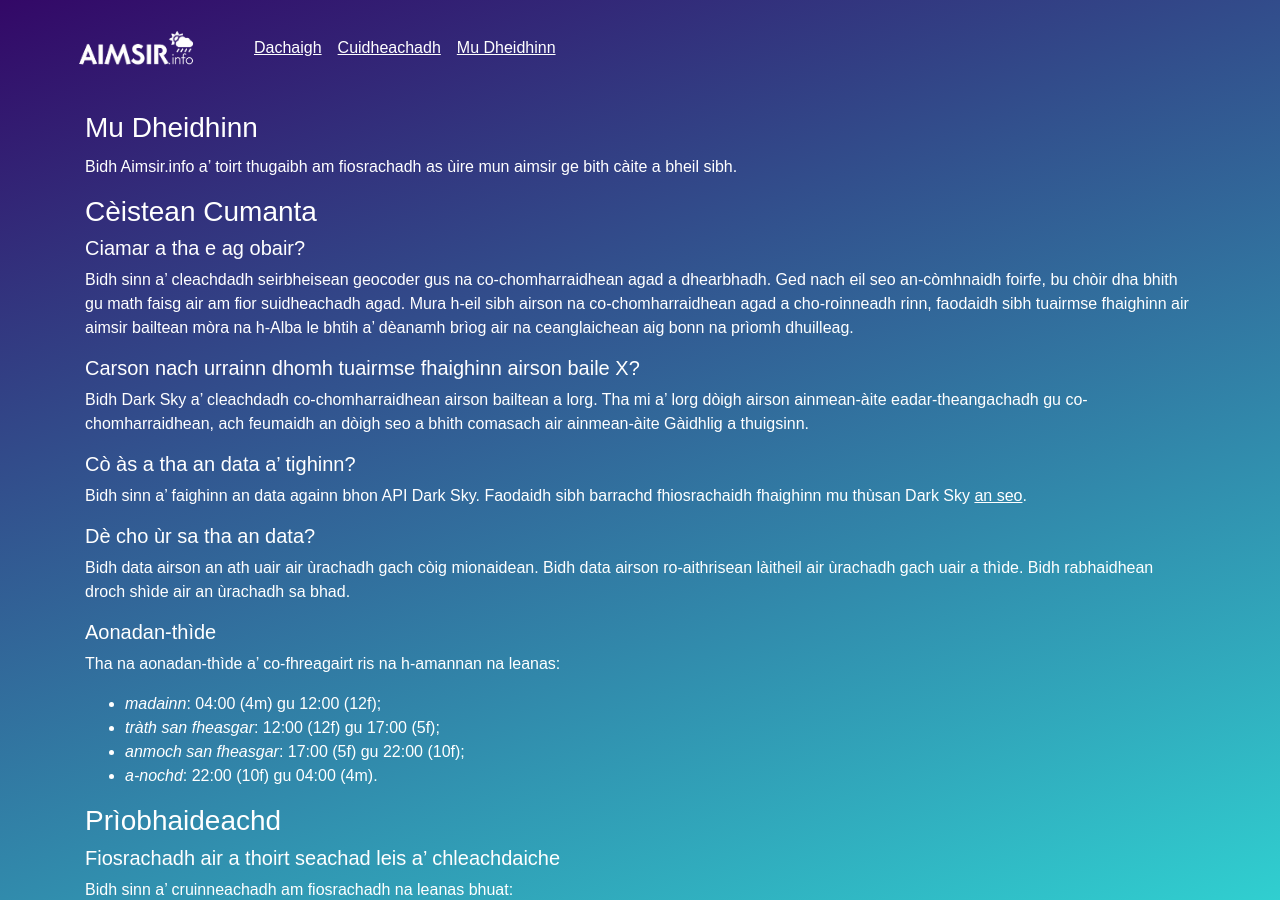
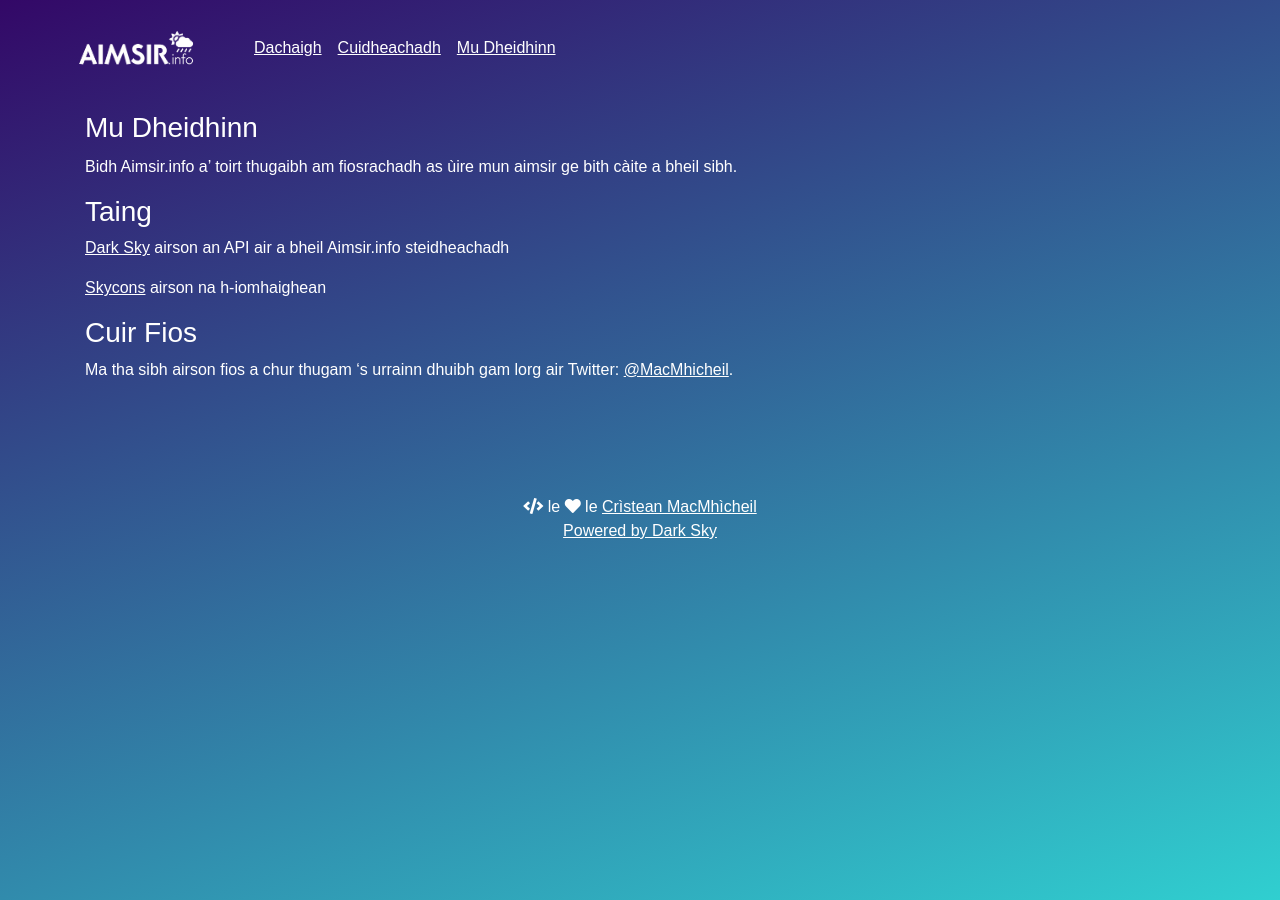
Before and after one commit to angeidheal/aimsir, a Jekyll site: the page built from mu-dheidhinn.md, in a window 1280 px wide and 900 px high. Built offline with Jekyll 4.4.1, drawn with Linux system fonts in a browser that asks for light colours; nearby versions of some CDN libraries; a script that is not in the unit is left out; some of the changed text lies outside the part shown.

Commit message:
Update help section

```diff
--- a/cuidheachadh/index.html
+++ b/cuidheachadh/index.html
@@ -4,9 +4,9 @@ title: Cuidheachadh
 permalink: /cuidheachadh/
 ---
 
-<h3><a href="{{ site.baseurl }}/cuidheachadh/comharra-lin-ios/" title="Stiùireadh airson comharra-lìn a chur ri sgrìon-dhachaigh iOS"><i class="fab fa-apple"></i> Mar a chuireas tu comharra-lìn ris an sgrìon-dhachaigh agad</a></h3>
+<h3><a href="{{ site.baseurl }}/cuidheachadh/comharra-lin-ios/" title="Stiùireadh airson comharra-lìn a chur ri sgrìon-dhachaigh iOS">Mar a chuireas tu comharra-lìn ris an sgrìon-dhachaigh agad (iOS)</a></h3>
 
-<h3><a href="{{ site.baseurl }}/cuidheachadh/comharra-lin-android/" title="Stiùireadh airson comharra-lìn a chur ri sgrìon-dhachaigh Android"><i class="fab fa-android"></i> Mar a chuireas tu comharra-lìn ris an sgrìon-dhachaigh agad</a></h3>
+<h3><a href="{{ site.baseurl }}/cuidheachadh/comharra-lin-android/" title="Stiùireadh airson comharra-lìn a chur ri sgrìon-dhachaigh Android">Mar a chuireas tu comharra-lìn ris an sgrìon-dhachaigh agad (Android)</a></h3>
 
 <h3><a href="{{ site.baseurl }}/cuidheachadh/ceistean-cumanta/" title="">Cèistean Cumanta</a></h3>
 
--- a/mu-dheidhinn.md
+++ b/mu-dheidhinn.md
@@ -5,60 +5,6 @@ permalink: /mu-dheidhinn/
 ---
 
 Bidh Aimsir.info a' toirt thugaibh am fiosrachadh as ùire mun aimsir ge bith càite a bheil sibh.
-
-### Cèistean Cumanta
-
-##### Ciamar a tha e ag obair?
-
-Bidh sinn a' cleachdadh seirbheisean geocoder gus na co-chomharraidhean agad a dhearbhadh. Ged nach eil seo an-còmhnaidh foirfe, bu chòir dha bhith gu math faisg air am fior suidheachadh agad. Mura h-eil sibh airson na co-chomharraidhean agad a cho-roinneadh rinn, faodaidh sibh tuairmse fhaighinn air aimsir bailtean mòra na h-Alba le bhtih a' dèanamh brìog air na ceanglaichean aig bonn na prìomh dhuilleag.
-
-##### Carson nach urrainn dhomh tuairmse fhaighinn airson baile X?
-
-Bidh Dark Sky a' cleachdadh co-chomharraidhean airson bailtean a lorg. Tha mi a' lorg dòigh airson ainmean-àite eadar-theangachadh gu co-chomharraidhean, ach feumaidh an dòigh seo a bhith comasach air ainmean-àite Gàidhlig a thuigsinn.
-
-##### Cò às a tha an data a' tighinn?
-
-Bidh sinn a' faighinn an data againn bhon API Dark Sky. Faodaidh sibh barrachd fhiosrachaidh fhaighinn mu thùsan Dark Sky [an seo](https://darksky.net/dev/docs/sources).
-
-##### Dè cho ùr sa tha an data?
-
-Bidh data airson an ath uair air ùrachadh gach còig mionaidean. Bidh data airson ro-aithrisean làitheil air ùrachadh gach uair a thìde. Bidh rabhaidhean droch shìde air an ùrachadh sa bhad.
-
-##### Aonadan-thìde
-
-Tha na aonadan-thìde a' co-fhreagairt ris na h-amannan na leanas:
-
-* _madainn_: 04:00 (4m) gu 12:00 (12f);
-* _tràth san fheasgar_: 12:00 (12f) gu 17:00 (5f);
-* _anmoch san fheasgar_: 17:00 (5f) gu 22:00 (10f);
-* _a-nochd_: 22:00 (10f) gu 04:00 (4m).
-
-### Prìobhaideachd
-
-##### Fiosrachadh air a thoirt seachad leis a' chleachdaiche
-
-Bidh sinn a' cruinneachadh am fiosrachadh na leanas bhuat:
-
-* an àite a bheireas tu seachad nuair a dh'iarras tu tuairmse air an aimsir;
-
-* am fiosrachadh conaltraidh agad ma chuireas tu fios thugainn airson taic.
-
-##### Cleachdadh Fiosrachaidh
-
-Bidh sinn a' cleachdadh am fiosrachadh seo airson:
-
-* tuairmsean a thabhann air an aimsir;
-
-* mearachdan a cheartachadh;
-
-* comas na seirbheis a leasachadh.
-
-Cha bhi sinn a' cruinneachadh am fiosrachadh seo airson adhbhar sam bith eile agus cha bhi sinn ga chumail na fhaide na bhios riatanach airson ar seirbheisean a sholarachadh dhut.
-
-##### Ro-aonta
-
-Faodaidh tu taghadh stad a chur air a h-uile cruinneachadh fiosrachaidh le bhith a' sgur cleachdadh dhen làrach-lìn agus a' dì-stàladh an aplacaid bho na h-innealan agad.
-
 ### Taing
 
 [Dark Sky](https://darksky.net/) airson an API air a bheil Aimsir.info steidheachadh
```
Also changed, not shown: cuidheachadh/ceistean-cumanta.md (+0 -38 lines), cuidheachadh/priobhaideachd.md (+0 -2 lines).
